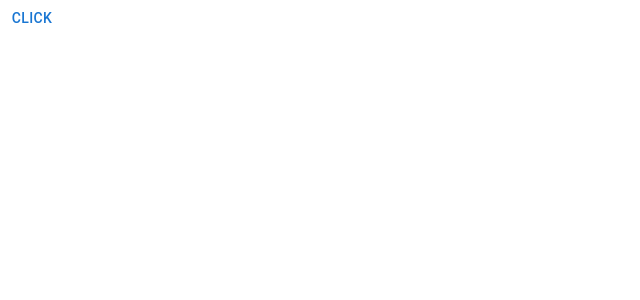
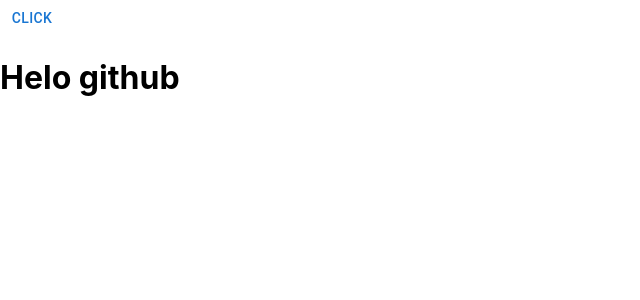
Before and after one commit to 615shoaib/Postman-clone, a React (Create React App) app in the folder postman-clone/: page / in a window 1280 px wide. Shown: the top 300 px of the page, without its empty margins (0-640 px from the left). Built offline with nearby package versions, Linux system fonts and the light colour scheme.

Commit message:
Postman_clone

```diff
--- a/postman-clone/src/App.js
+++ b/postman-clone/src/App.js
@@ -4,6 +4,7 @@ function App() {
   return (
   <>
     <Button>Click</Button>
+    <h1>Helo github</h1>
   </>
 
   );
```
